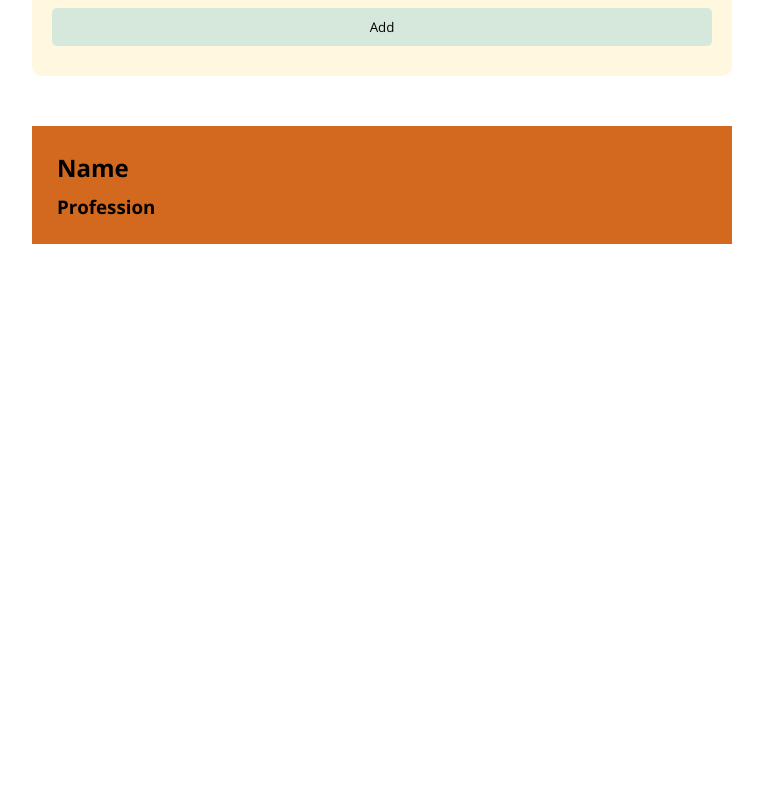
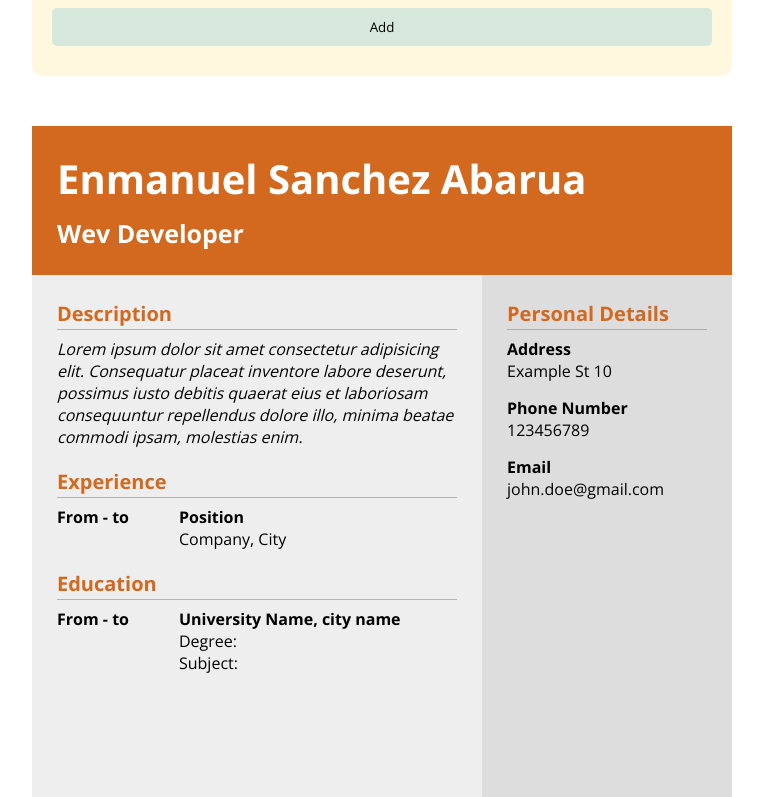
Before and after one commit to enmanuelsabarua/cv-app, a React (Create React App) app: page / in a window 1280 px wide. Shown: the part 1423-2220 px from the top of the page, without its empty margins (258-1021 px from the left). Before the commit the page ends 1667 px from the top, so only its background shows below. Built offline with nearby package versions, Linux system fonts and the light colour scheme.

Commit message:
Create the resume layout

```diff
--- a/src/components/Resume.js
+++ b/src/components/Resume.js
@@ -9,8 +9,58 @@ class Resume extends Component {
     render() {
         return (
             <div className="resume">
-                <h2>Name</h2>
-                <h3>Profession</h3>
+                <div className="resume-header">
+                    <h2>Enmanuel Sanchez Abarua</h2>
+                    <h3>Wev Developer</h3>
+                </div>
+                <div className="resume-body">
+
+                    <div className="main-info">
+                        <h4>Description</h4>
+                        <p className="description">
+                            Lorem ipsum dolor sit amet consectetur adipisicing elit. Consequatur placeat inventore labore deserunt, possimus iusto debitis quaerat eius et laboriosam consequuntur repellendus dolore illo, minima beatae commodi ipsam, molestias enim.
+                        </p>
+
+                        <h4>Experience</h4>
+                        <div className="experiences">
+                            <div className="experience section">
+                                <div className="bold">From - to</div>
+                                <div>
+                                    <p className="bold">Position</p>
+                                    <p className="place">Company, City</p>
+                                </div>
+                            </div>
+                        </div>
+
+                        <h4>Education</h4>
+                        <div className="educations">
+                            <div className="education section">
+                                <div className="bold">From - to</div>
+                                <div>
+                                    <p className="bold">University Name, city name</p>
+                                    <p>Degree:</p>
+                                    <p>Subject:</p>
+                                </div>
+                            </div>
+                        </div>
+                    </div>
+
+                    <div className="personal-details">
+                        <h4>Personal Details</h4>
+                        <div className="detail">
+                            <p className="bold">Address</p>
+                            <p>Example St 10</p>
+                        </div>
+                        <div className="detail">
+                            <p className="bold">Phone Number</p>
+                            <p>123456789</p>
+                        </div>
+                        <div className="detail">
+                            <p className="bold">Email</p>
+                            <p>john.doe@gmail.com</p>
+                        </div>
+                    </div>
+                </div>
             </div>
         );
     }
--- a/src/styles/Resume.css
+++ b/src/styles/Resume.css
@@ -1,5 +1,68 @@
 .resume {
+    flex-basis: 700px;
+    height: 900px;
+    position: sticky;
+    top: 20px;
+}
+
+.resume-header {
+    padding: 25px;
     background-color: chocolate;
+    color: white;
+}
+
+
+.resume-header h2 {
+    font-size: 40px;
+}
+
+.resume-header h3 {
+    font-size: 25px;
+}
+
+h4 {
+    color: chocolate;
+    font-size: 20px;
+    border-bottom: 1px solid rgba(128, 128, 128, 0.534);
+    padding-bottom: 2px;
+    margin-bottom: 8px;
+}
+
+.resume-body {
+    display: flex;
+    min-height: 750px;
+    background-color: rgb(238, 238, 238);
+}
+
+.main-info {
     padding: 25px;
-    flex-basis: 700px;
+    flex: 2;
 }
+
+.personal-details {
+    padding: 25px;
+    flex: 1;
+    background-color: rgb(221, 221, 221);
+}
+
+.description {
+    margin-bottom: 20px;
+    font-style: italic;
+}
+
+.experiences {
+    margin-bottom: 20px;
+}
+
+.section {
+    display: flex;
+    gap: 50px;
+}
+
+.bold {
+    font-weight: bold;
+}
+
+.detail {
+    margin-bottom: 15px;
+}
```
